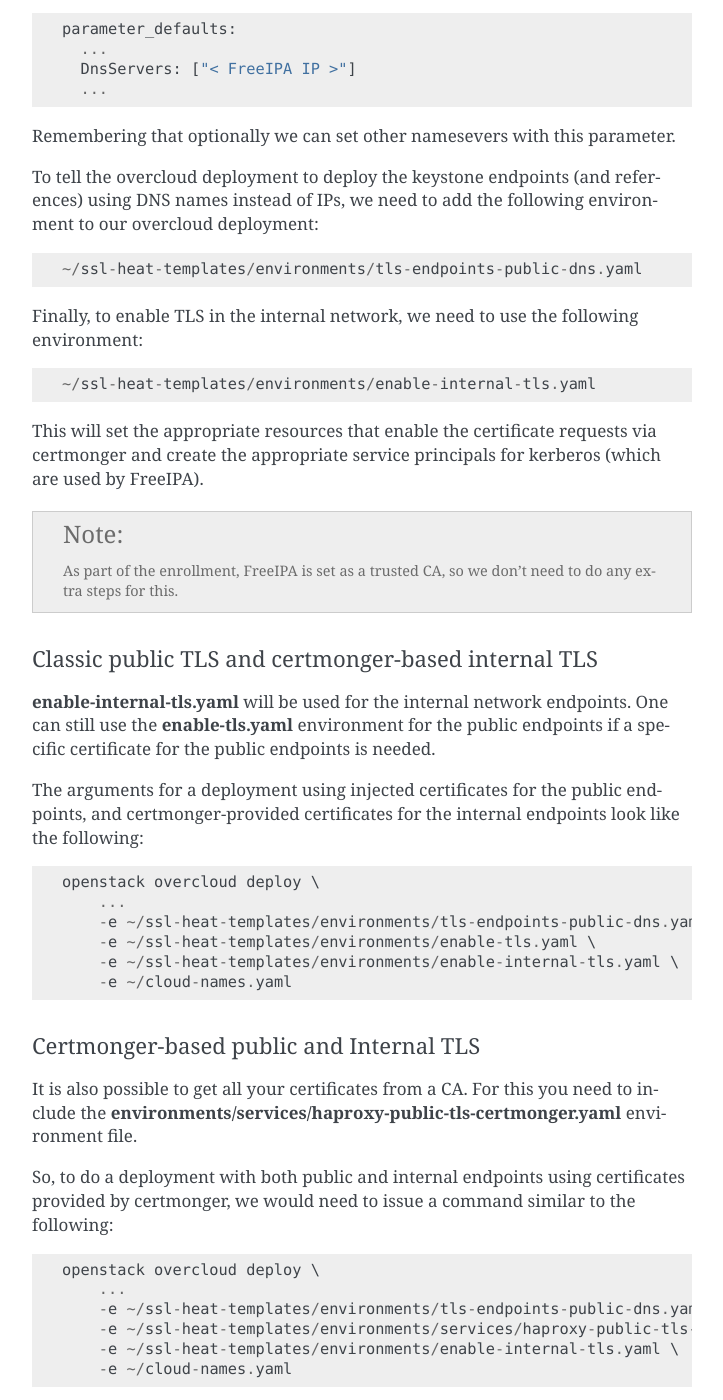
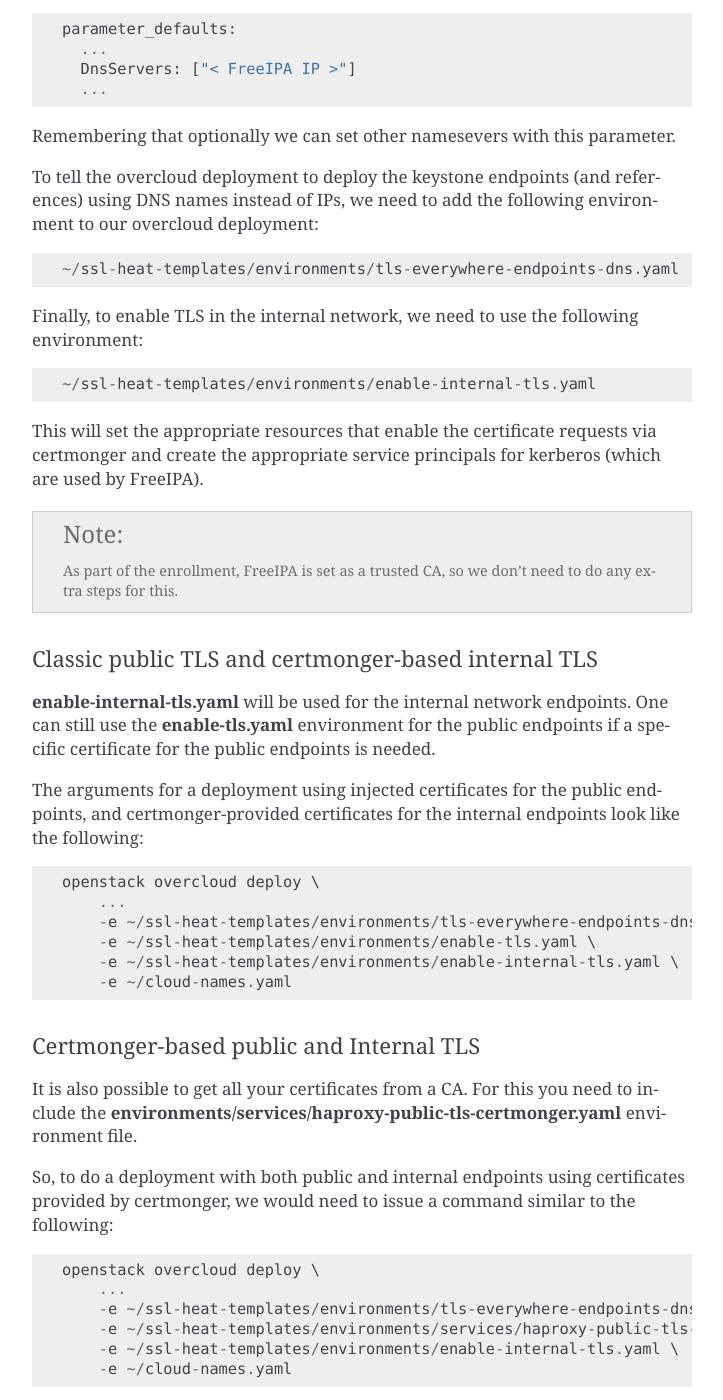
Before and after one commit to openstack-archive/tripleo-docs, a Sphinx documentation site: the page built from doc/source/advanced_deployment/tls_everywhere.rst, in a window 1280 px wide and 1400 px high, scrolled down 3057 px. Shown: the whole window, without its empty margins (388-1111 px from the left). Built offline with Sphinx 7.4.7, drawn with Linux system fonts in a browser that asks for light colours.

Commit message:
TLS-everywhere: Fix reference to wrong environment file
An environment file pointed at in the docs was not the right one.

Change-Id: I0470c6e18ecd3ed13e993146ea4d7e29fcd990af

```diff
--- a/doc/source/advanced_deployment/tls_everywhere.rst
+++ b/doc/source/advanced_deployment/tls_everywhere.rst
@@ -140,7 +140,7 @@ To tell the overcloud deployment to deploy the keystone endpoints (and
 references) using DNS names instead of IPs, we need to add the following
 environment to our overcloud deployment::
 
-    ~/ssl-heat-templates/environments/tls-endpoints-public-dns.yaml
+    ~/ssl-heat-templates/environments/tls-everywhere-endpoints-dns.yaml
 
 Finally, to enable TLS in the internal network, we need to use the following
 environment::
@@ -167,7 +167,7 @@ look like the following::
 
     openstack overcloud deploy \
         ...
-        -e ~/ssl-heat-templates/environments/tls-endpoints-public-dns.yaml \
+        -e ~/ssl-heat-templates/environments/tls-everywhere-endpoints-dns.yaml \
         -e ~/ssl-heat-templates/environments/enable-tls.yaml \
         -e ~/ssl-heat-templates/environments/enable-internal-tls.yaml \
         -e ~/cloud-names.yaml
@@ -186,7 +186,7 @@ to the following::
 
     openstack overcloud deploy \
         ...
-        -e ~/ssl-heat-templates/environments/tls-endpoints-public-dns.yaml \
+        -e ~/ssl-heat-templates/environments/tls-everywhere-endpoints-dns.yaml \
         -e ~/ssl-heat-templates/environments/services/haproxy-public-tls-certmonger.yaml \
         -e ~/ssl-heat-templates/environments/enable-internal-tls.yaml \
         -e ~/cloud-names.yaml
```
